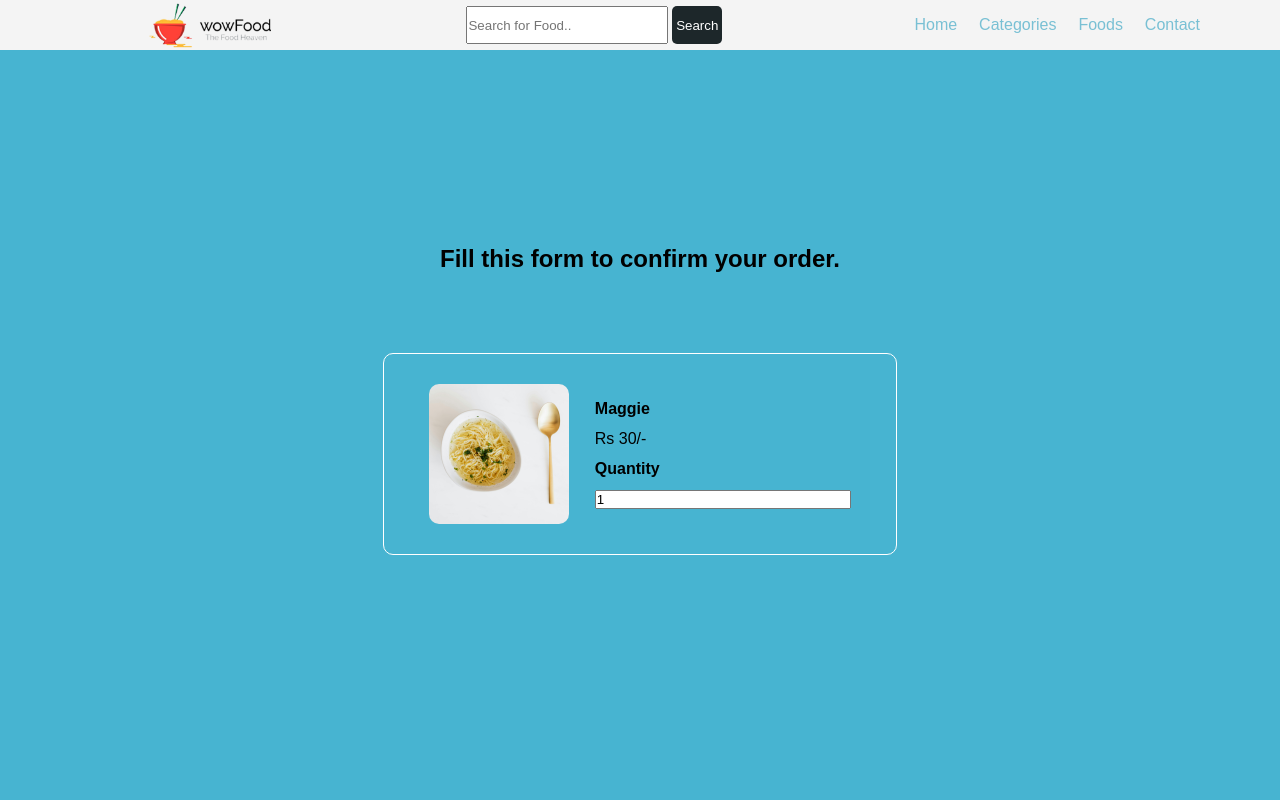
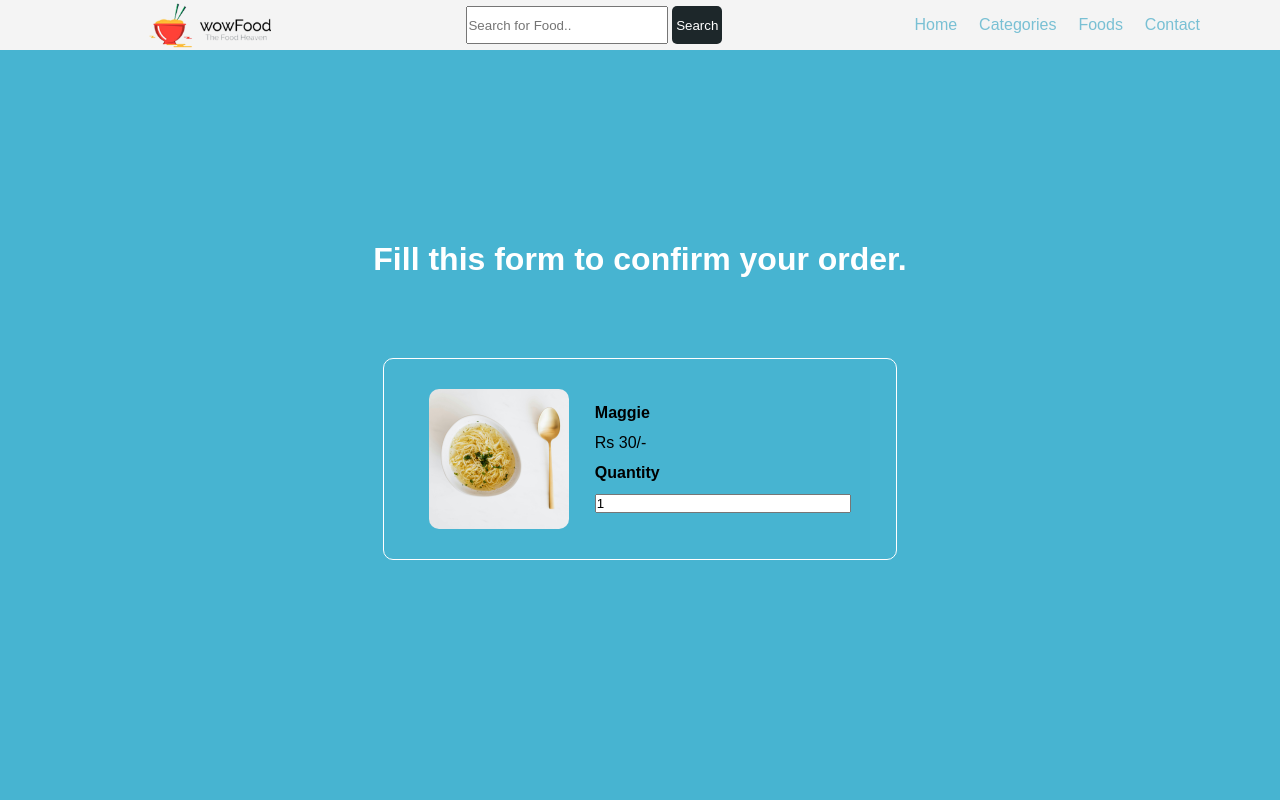
Before and after one commit to CSPEDITOR/food_delivery_website, a PHP site: page /order.html in a window 1280 px wide. Run offline with PHP 8.4, Linux system fonts and the light colour scheme.

Commit message:
fixing the css of order file

```diff
--- a/css/order.css
+++ b/css/order.css
@@ -94,6 +94,10 @@ height: 100%;
    gap: 10%;
    width: 100vw;
 }
+.container1 .heading{
+    color: white;
+    font-size: 2.5vw;
+}
 .bg_menu{
     border: 1px solid white;
     border-radius: 10px;
```
